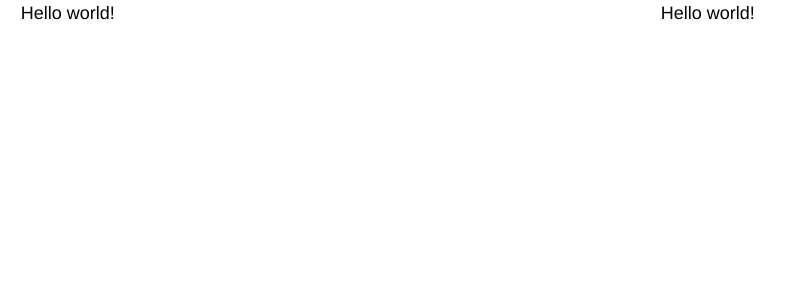
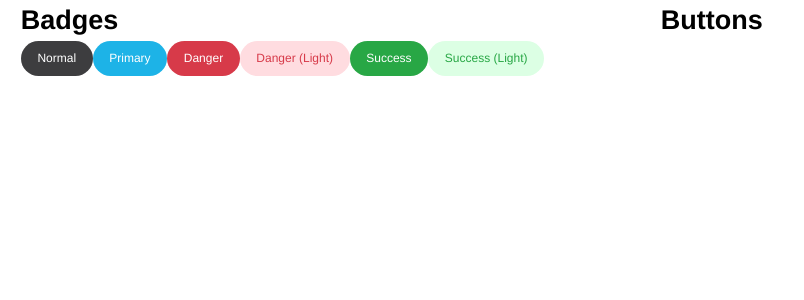
Before and after one commit to MatthewKosloski/sfdc-subscriber, a React (Create React App) app in the folder client/: page / in a window 1280 px wide. Shown: the top 300 px of the page, without its empty margins (0-804 px from the left). Built offline with nearby package versions, Linux system fonts and the light colour scheme.

Commit message:
update app

```diff
--- a/client/src/App.tsx
+++ b/client/src/App.tsx
@@ -2,16 +2,28 @@ import React from 'react';
 
 import Container from './design-system/layout/container';
 import { Row, Column } from './design-system/layout/grid';
+
+import Badge from './design-system/components/atoms/badge';
 
 const App: React.FC = () => {
 	return(
 		<Container>
 			<Row>
 				<Column sizes={[['XS', 12], ['SM', 6]]}>
-					<p>Hello world!</p>
+					<h2>Badges</h2>
+					<Row>
+						<Column>
+							<Badge small>Normal</Badge>
+							<Badge variant="primary" small>Primary</Badge>
+							<Badge variant="danger" small>Danger</Badge>
+							<Badge variant="dangerLight" small>Danger (Light)</Badge>
+							<Badge variant="success" small>Success</Badge>
+							<Badge variant="successLight" small>Success (Light)</Badge>
+						</Column>
+					</Row>
 				</Column>
 				<Column sizes={[['XS', 12], ['SM', 6]]}>
-					<p>Hello world!</p>
+					<h2>Buttons</h2>
 				</Column>
 			</Row>
 		</Container>
```
